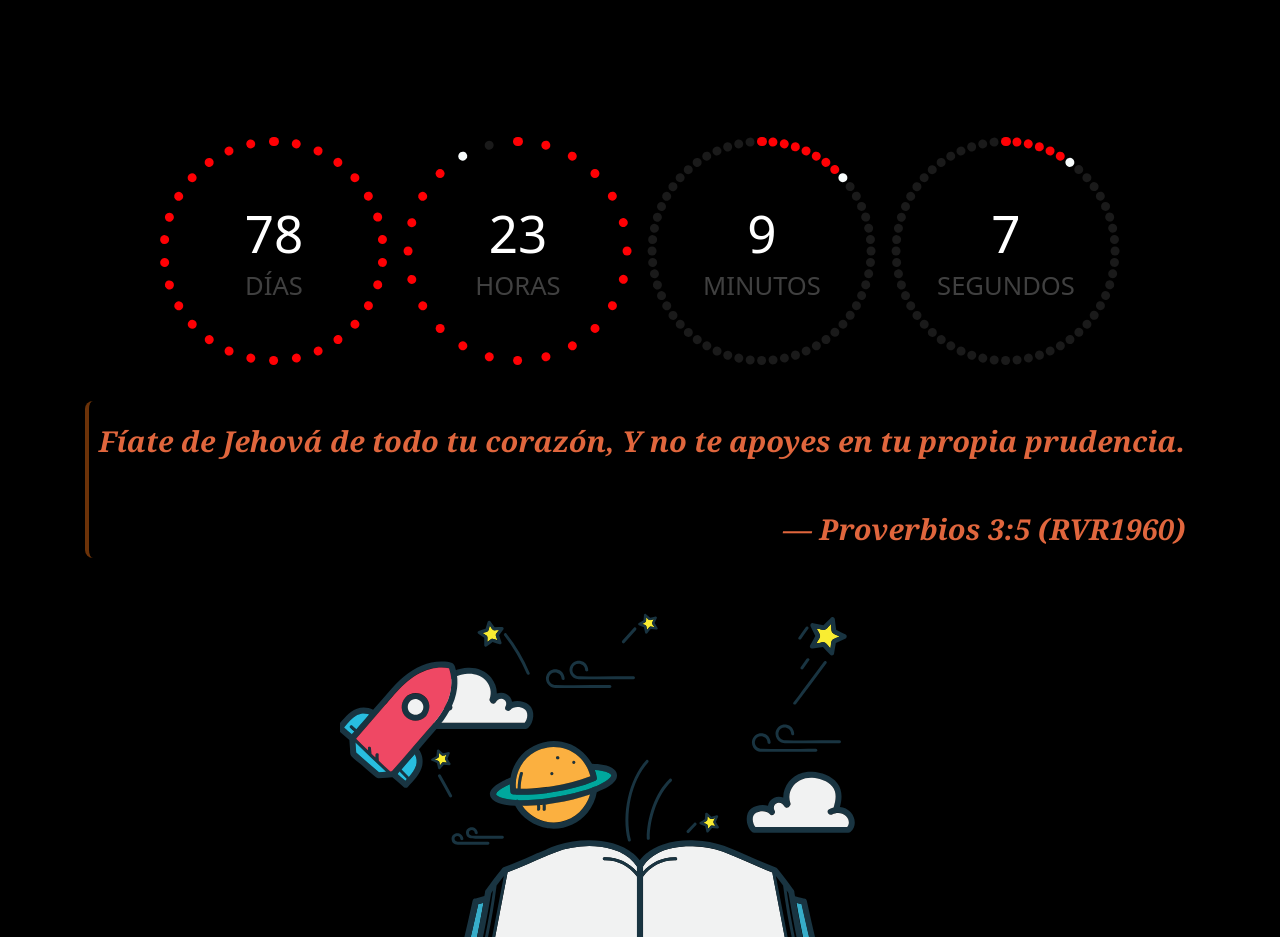
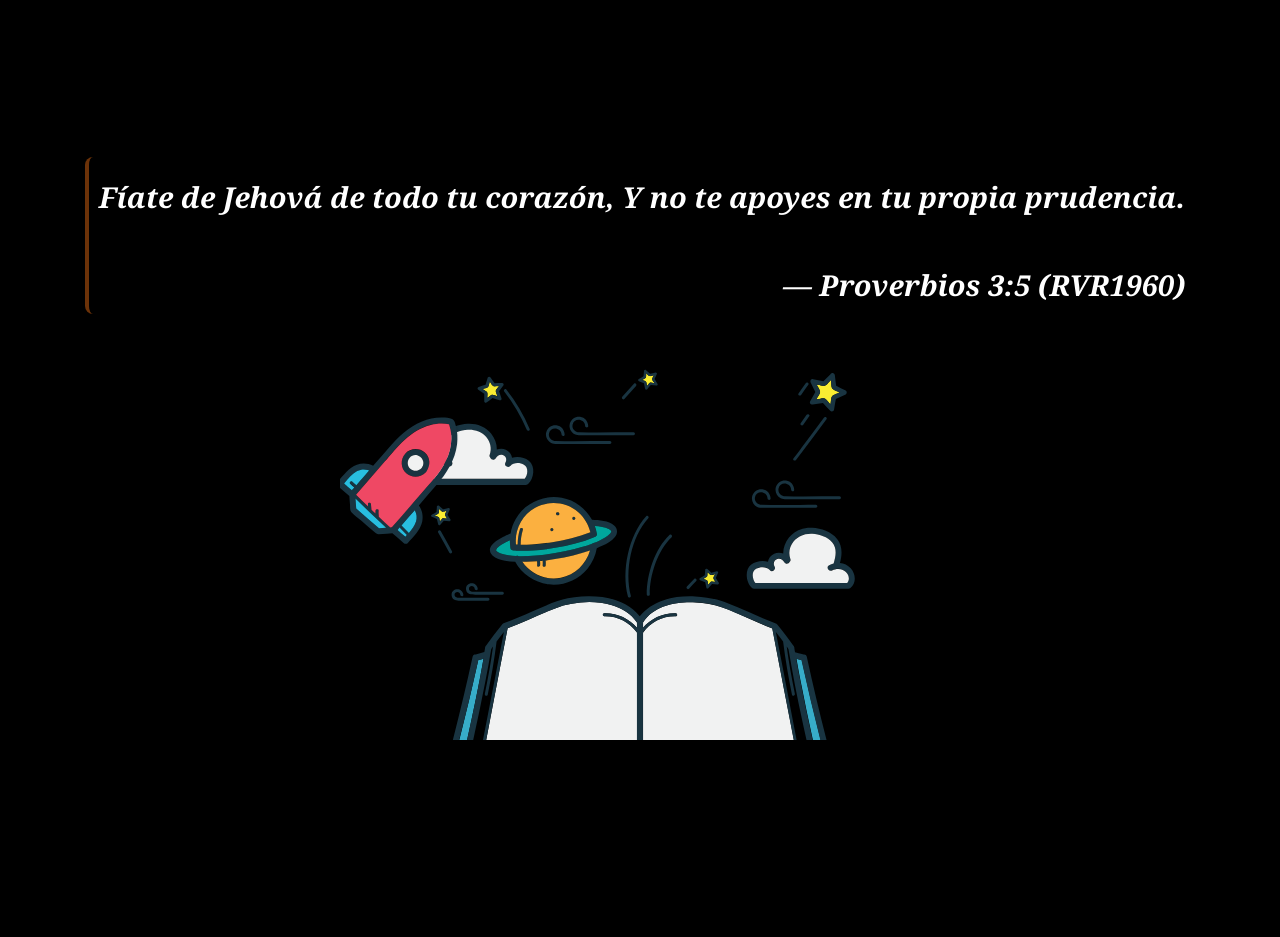
Before and after one commit to pedrogalvis/project-countdown, a plain HTML site: page index.html in a window 1280 px wide. Shown: the part 4520-5457 px from the top of the page. After the commit the page ends 5318 px from the top, so only its background shows below. Drawn offline with Linux system fonts and the light colour scheme.

Commit message:
Update index.html

```diff
--- a/index.html
+++ b/index.html
@@ -107,7 +107,7 @@
             font-weight: bold;
             text-align: right;
             margin-top: 10px;
-            color: #e0663d;
+            color: #ffffff;
         }
         /* Media Query para PC (pantallas grandes, +1024px) */
 @media screen and (min-width: 1024px) {
@@ -485,8 +485,8 @@ section {
     <section></section>
     <section></section>
 
-    <!-- Cuenta regresiva -->
-  <div class="countdown" data-target-date="2025-12-31T23:59:59"></div>
+    <!-- Cuenta regresiva
+  <div class="countdown" data-target-date="2025-12-31T23:59:59"></div>-->
  <!-- Versículo diario -->
   <quote class="bible" id="bibleQuote">
     <span id="verse"></span><br>
```
